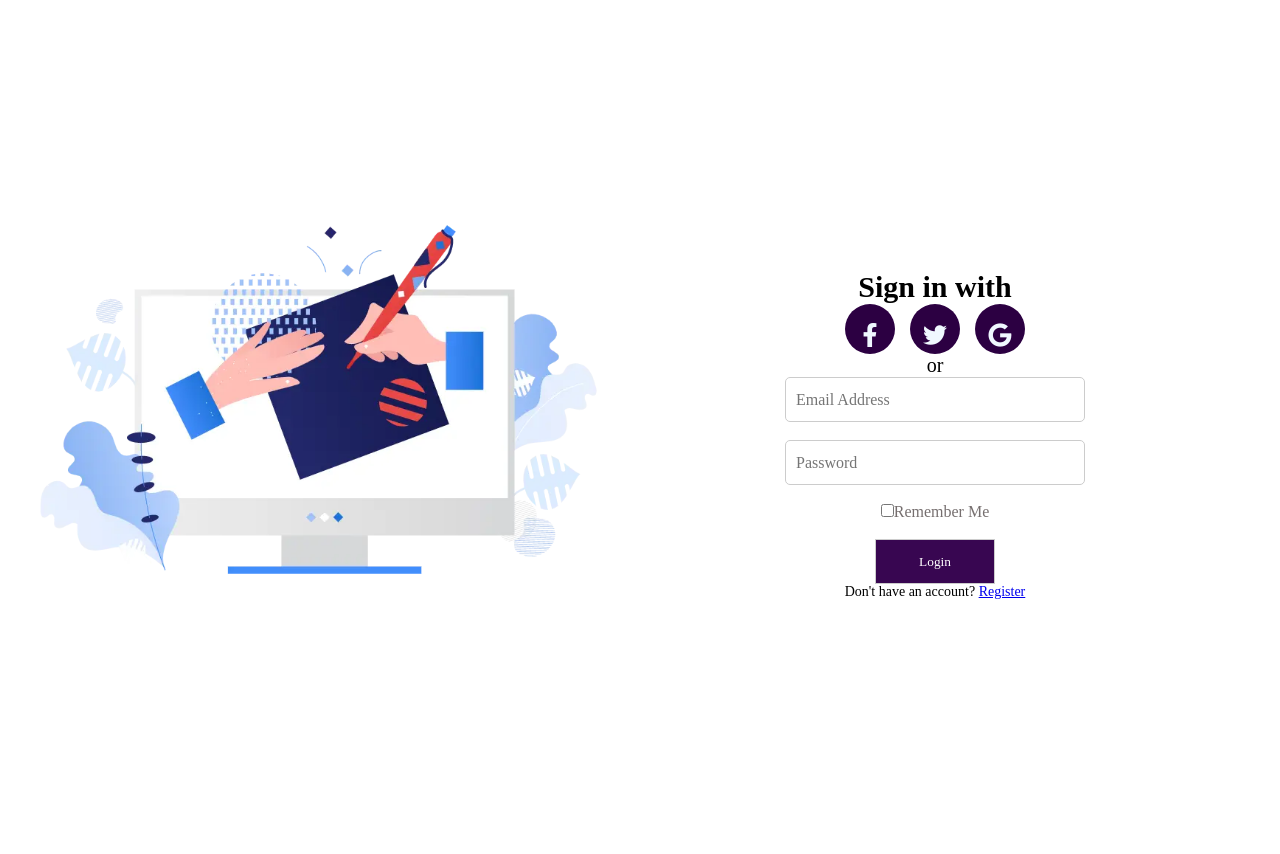
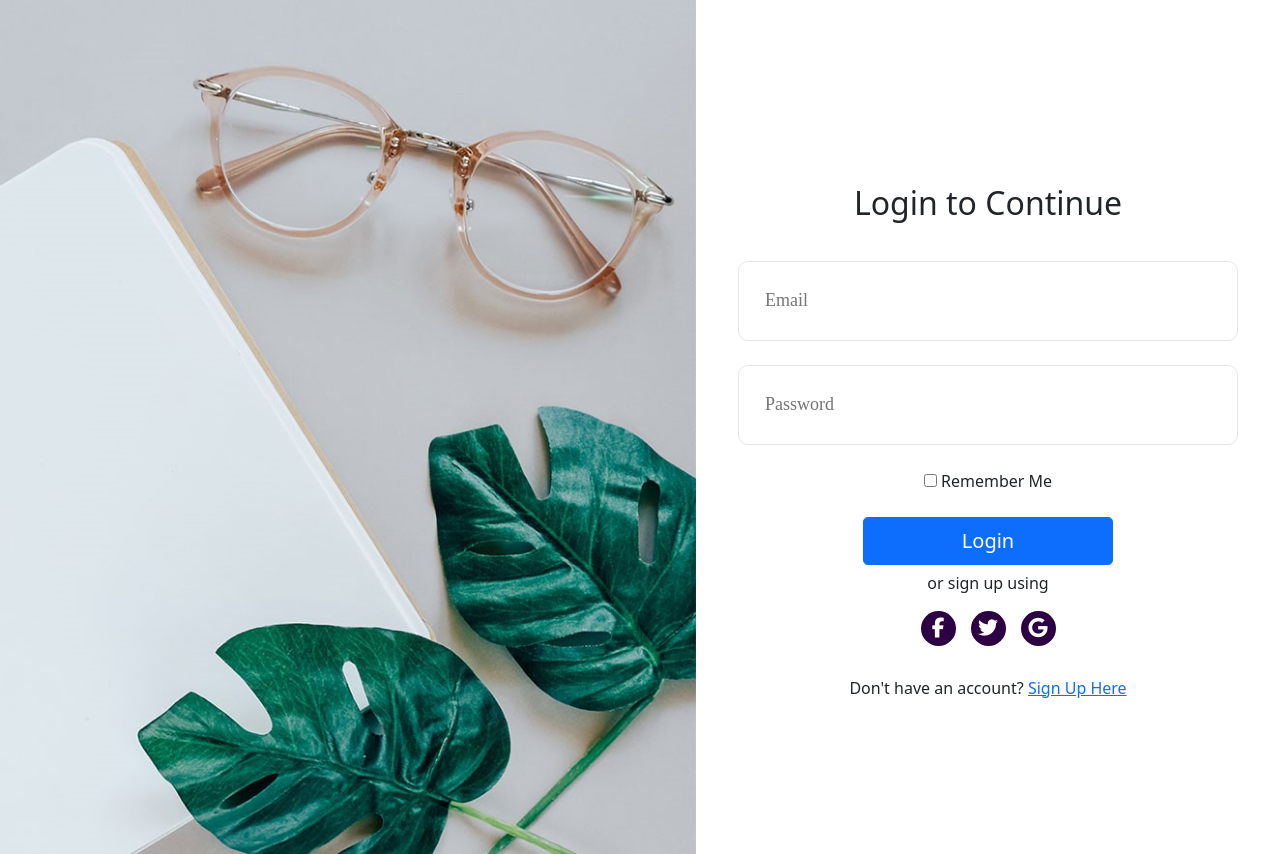
Before and after one commit to pokhrelsuchana/E-Commerce, a PHP site: page /main_page/login.php in a window 1280 px wide. Before the commit the page ends 599 px from the top, so only its background shows below. Run offline with PHP 8.4, Linux system fonts and the light colour scheme.

Commit message:
initial chnages

```diff
--- a/includes/db_conn.php
+++ b/includes/db_conn.php
@@ -3,9 +3,9 @@
 $servername="localhost";
 $username="root";
 $password="";
-$db_name="users";
+$db_name="ecommerce";
 
-$conn=mysqli_connect("localhost","root","","users");
+$conn=mysqli_connect("localhost","root","","ecommerce");
 
 if($conn->connect_error){
     die("Connection failed");
--- a/main_page/login.php
+++ b/main_page/login.php
@@ -1,15 +1,18 @@
 <?php
 include('../includes/db_conn.php');
+
+error_reporting(E_ALL);
+ini_set('display_errors', 1);
 
 if (isset($_POST['Login'])) {
     $email = $_POST['email'];
     $password = $_POST['password'];
 
-    $query = "SELECT * FROM userdata WHERE email='$email' AND Password='$password'";
+    $query = "SELECT * FROM users WHERE email='$email' AND Password='$password'";
     $result = mysqli_query($conn, $query);
 
-    $row = mysqli_fetch_array($result);
-    if ($row) {
+    if ($result && mysqli_num_rows($result) > 0) {
+
         if (!empty($_POST["Remember_Me"])) {
             setcookie("email", $email, time() + 60 * 60 * 24 * 30);
             setcookie("password", $password, time() + 60 * 60 * 24 * 30);
@@ -18,31 +21,86 @@ if (isset($_POST['Login'])) {
             setcookie("password", "", time() - 1);
         }
 
-        if ($result && mysqli_num_rows($result) > 0) {
         echo "<script type='text/javascript'>
             alert('Login Successful.');
-        window.location.href='../index.php';
+            window.location.href = '../index.php';
         </script>";
     } else {
+
         echo "<script type='text/javascript'>
             alert('Login Failed');
         </script>";
     }
 }
-}
 ?>
+
 
 <!DOCTYPE html>
 <html lang="en">
 
 <head>
-    <link rel="stylesheet" href="../includes/styles.css">
+    <meta charset="UTF-8">
+    <meta name="viewport" content="width=device-width, initial-scale=1.0">
+    <title>Login Page</title>
 
-    <link rel="stylesheet" href="https://cdnjs.cloudflare.com/ajax/libs/font-awesome/6.0.0-beta3/css/all.min.css">
+    <link href="https://cdn.jsdelivr.net/npm/bootstrap@5.0.2/dist/css/bootstrap.min.css" rel="stylesheet" integrity="sha384-EVSTQN3/azprG1Anm3QDgpJLIm9Nao0Yz1ztcQTwFspd3yD65VohhpuuCOmLASjC" crossorigin="anonymous">
 
-</head>
+    <link rel="stylesheet" href="https://cdnjs.cloudflare.com/ajax/libs/font-awesome/6.5.1/css/all.min.css"
+        integrity="sha512-DTOQO9RWCH3ppGqcWaEA1BIZOC6xxalwEsw9c2QQeAIftl+Vegovlnee1c9QX4TctnWMn13TZye+giMm8e2LwA==" crossorigin="anonymous" referrerpolicy="no-referrer" />
 
     <style>
+        body {
+            overflow: hidden;
+        }
+
+        .form-control {
+            border: none;
+        }
+
+        input[type="email"] {
+            display: block;
+            padding: 0 26px;
+            background: transparent;
+            font-family: Montserrat-Regular;
+            font-size: 18px;
+            color: #555555;
+            line-height: 1.2;
+            outline: none;
+            border: 1px solid #e6e6e6;
+            height: 80px;
+            flex-wrap: wrap;
+            border-radius: 10px;
+            align-items: flex-end;
+            width: 500px;
+            transition: width 0.3s ease, height 0.3s ease, border-color 0.3s ease, box-shadow 0.3s ease, background-color 0.3s ease;
+        }
+
+        input[type="password"] {
+            display: block;
+            padding: 0 26px;
+            background: transparent;
+            font-family: Montserrat-Regular;
+            font-size: 18px;
+            color: #555555;
+            line-height: 1.2;
+            outline: none;
+            border: 1px solid #e6e6e6;
+            height: 80px;
+            flex-wrap: wrap;
+            border-radius: 10px;
+            align-items: flex-end;
+            width: 500px;
+            transition: width 0.3s ease, height 0.3s ease, border-color 0.3s ease, box-shadow 0.3s ease, background-color 0.3s ease;
+        }
+
+        input[type="email"]:focus,
+        input[type="password"]:focus {
+            width: 500px;
+            height: 90px;
+            border-color: #007bff;
+            background-color: #f9f9f9;
+        }
+
         .full-container {
             display: flex;
             align-items: center;
@@ -52,12 +110,10 @@ if (isset($_POST['Login'])) {
         .image-side {
             flex: 1;
             display: flex;
-        justify-content: center;
-        align-items: center;
         }
 
         .image-side img {
-        max-width: 100%;
+            width: 100%;
             height: auto;
         }
 
@@ -69,15 +125,7 @@ if (isset($_POST['Login'])) {
             flex-direction: column;
         }
 
-    h2 {
-        font-size: 30px;
-    }
-
-    p {
-        font-size: 20px;
-    }
-
-    .containers {
+        .container {
             display: flex;
             justify-content: center;
             gap: 15px;
@@ -85,10 +133,10 @@ if (isset($_POST['Login'])) {
 
         .class a {
             background-color: #2c0042;
-        color: white;
-        font-size: 30px;
-        width: 50px;
-        height: 50px;
+            color: #fff;
+            font-size: 20px;
+            width: 35px;
+            height: 35px;
             border-radius: 50%;
             display: flex;
             justify-content: center;
@@ -96,71 +144,44 @@ if (isset($_POST['Login'])) {
             text-decoration: none;
         }
 
-    .icons {
-        font-size: 24px;
-    }
-
-    input[type="submit"] {
-        width: 120px;
-        height: 45px;
-        border: 1px solid #ccc;
-        background-color: #380651;
-        color: white;
-        cursor: pointer;
-    }
-
-    input[type="submit"]:hover {
-        background-color: #545151;
-        color: #ccc;
-    }
-
-    input[type="submit"]:after {
-        background-color: #380651;
-        color: white;
-    }
-
-    input[type="email"] {
-        width: 300px;
-        height: 45px;
-        font-size: 16px;
-        border: 1px solid #ccc;
-        border-radius: 5px;
-        box-sizing: border-box;
-        padding: 10px;
-        outline: none;
-    }
-
-    input[type="password"] {
-        width: 300px;
-        height: 45px;
-        font-size: 16px;
-        border: 1px solid #ccc;
-        border-radius: 5px;
-        box-sizing: border-box;
-        padding: 10px;
-        outline: none;
-    }
-
-    .account {
-        font-size: 14px;
-    }
-
-    .remember {
-        font-size: 16px;
-        color: rgb(118, 111, 111);
+        i {
+            font-size: 20px;
         }
     </style>
+</head>
 
 <body>
-    <div class="full-container">
-        <div class="image-side">
-            <img src="../Image/image.png" alt="this is an image">
+    <div class="full-container"> <!--for all the div-->
+
+        <div class="image-side"> <!--for the image -->
+            <img src="../Image/image.jpeg" alt="this is an image">
         </div>
 
+        <center>
             <div class="login-side">
-            <center>
-                <h2>Sign in with
-                    <div class="containers">
+                <h2>Login to Continue</h2> <br>
+                <div class="form-control">
+                    <form action="" method="post">
+
+                        <input type="email" placeholder="Email" name="email" value="<?php if (isset($_COOKIE["email"])) {
+                                                                                        echo $_COOKIE["email"];
+                                                                                    } ?>" required> <br>
+
+                        <input type="password" placeholder="Password" name="password" value="<?php if (isset($_COOKIE["password"])) {
+                                                                                                    echo $_COOKIE["password"];
+                                                                                                } ?>"> <br>
+
+                        <div class="remember">
+                            <input type="checkbox" name="remember" <?php if (isset($_COOKIE["email"])) { ?> checked <?php } ?> required> Remember Me
+                        </div>
+                        <br>
+
+                        <input type="submit" value="Login" name="Login" class="btn btn-primary btn-lg w-50"> <br>
+                    </form>
+                </div>
+                <p>or sign up using</p>
+                <!--font awesome-->
+                <div class="container">
                     <div class="class">
                         <a href="https://www.facebook.com/">
                             <i class="fa-brands fa-facebook-f icons"></i>
@@ -177,32 +198,10 @@ if (isset($_POST['Login'])) {
                         </a>
                     </div>
                 </div>
-                </h2>
-                <p>or</p>
-
-                <div class="form-control">
-                    <form action="" method="post">
-
-                        <input type="email" placeholder="Email Address" name="email" value="<?php if (isset($_COOKIE["email"])) {
-                                                                                                echo $_COOKIE["email"];
-                                                                                            } ?>" required> <br> <br>
-
-                        <input type="password" placeholder="Password" class="password" name="password" value="<?php if (isset($_COOKIE["password"])) {
-                                                                                                                    echo $_COOKIE["password"];
-                                                                                                                } ?>" required> <br> <br>
-
-                        <div class="remember">
-                            <input type="checkbox" name="Remember_Me" <?php if (isset($_COOKIE["email"])) { ?> checked <?php } ?> required>Remember Me
             </div>
-                        <br>
-                        <input type="submit" value="Login" name="Login"> <br>
-
-                        <p class="account">Don't have an account? <a href="register.php">Register</a></p>
-                    </form>
+            <p class="account">Don't have an account? <a href="register.php">Sign Up Here</a></p>
+        </center>
     </div>
-        </div>
-    </div>
-    </center>
 </body>
 
 </html>
```
Also changed, not shown: main_page/register.php (+110 -68 lines), Image/image.jpeg (added), Image/image.png, Image/pic.jpg (added). Lines whose indentation alone changed are shown as unchanged.
